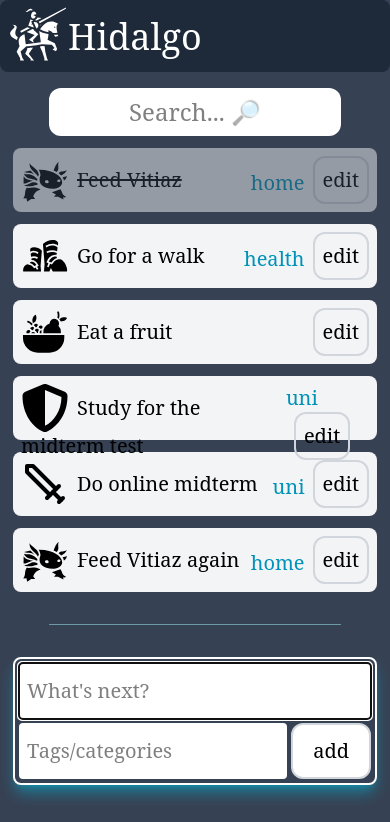
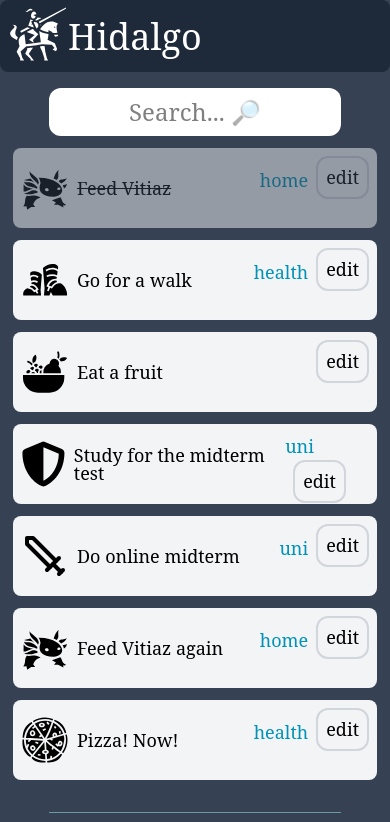
Before and after one commit to Antoniolifer/hidalgo, a React (Vite) app: page / in a window 390 px wide. Shown: the top 822 px of the page. Built offline with nearby package versions, Linux system fonts and the light colour scheme; a web font is replaced by a local one.

Commit message:
quick fix for responsiveness issues

```diff
--- a/src/components/TodoList.jsx
+++ b/src/components/TodoList.jsx
@@ -1,7 +1,7 @@
 /* eslint-disable react/prop-types */
 import { LuSword } from 'react-icons/lu';
 // import { GiCheckedShield } from "react-icons/gi";
-import { GiFruitBowl,GiAxolotl,GiBoots, GiScrollUnfurled} from "react-icons/gi";
+import { GiFruitBowl,GiAxolotl,GiBoots, GiScrollUnfurled, GiFullPizza} from "react-icons/gi";
 import { FaShieldAlt } from "react-icons/fa";
 import { useEffect, useRef, useState } from 'react';
 
@@ -15,6 +15,7 @@
     {id: 4, content: 'Study for the midterm test', icon: FaShieldAlt, tags: 'uni',done: false},
     {id: 5, content: 'Do online midterm', icon: LuSword, tags: 'uni',done: false},
     {id: 6, content: 'Feed Vitiaz again', icon: GiAxolotl,tags: 'home', done: false},
+    {id: 7, content: 'Pizza! Now!', icon: GiFullPizza ,tags: 'health', done: false},
   ]);
 
   const toggleDone = (id) => {
@@ -145,20 +146,22 @@
     }
     const hoverEffects = 'hover:-translate-1 hover:shadow-lg hover:shadow-cyan-500/50 hover:border-cyan-500 hover:border-2 [&:hover>span>svg]:text-cyan-500'
     return(
-        <div className={`bg-gray-100 rounded-lg p-2 my-3 h-16 font-makh
+        <div className={`bg-gray-100 rounded-lg p-2 my-3 h-20 sm:h-16 font-makh
             select-none
             flex justify-between
             transition-all duration-300 ease-in-out
             ${todo.done ? 'opacity-50' : hoverEffects}`}
             onDoubleClick={handleDoubleClick}>
-            <span >
-            <todo.icon className='inline text-5xl mr-2 text-black'/>
-            <p className={`text-xl md:text-2xl inline ${todo.done ? 'line-through' : ''} align-middle`}>{todo.content}</p>
+
+            <span className='flex items-center'>
+            <todo.icon className=' text-5xl mr-2 text-black'/>
+
+            <p className={`leading-none self-center text-lg sm:text-xl md:text-2xl ${todo.done ? 'line-through' : ''}`}>{todo.content}</p>
             </span>
             <span>
-                <p className={`text-xl md:text-2xl inline align-middle text-cyan-600`}>{todo.tags}</p>
+                <p className={`text-lg sm:text-xl md:text-2xl inline align-middle text-cyan-600`}>{todo.tags}</p>
                 <button onClick={handleEdit}
-                    className='h-full font-makh text-xl md:text-2xl px-2 ml-2
+                    className='h-2/3 sm:h-full font-makh text-lg sm:text-xl md:text-2xl px-2 ml-2
                         border-2 border-gray-300 rounded-xl
                         hover:text-white hover:bg-black
                         transition-all duration-300 ease-in-out cursor-pointer'
```
